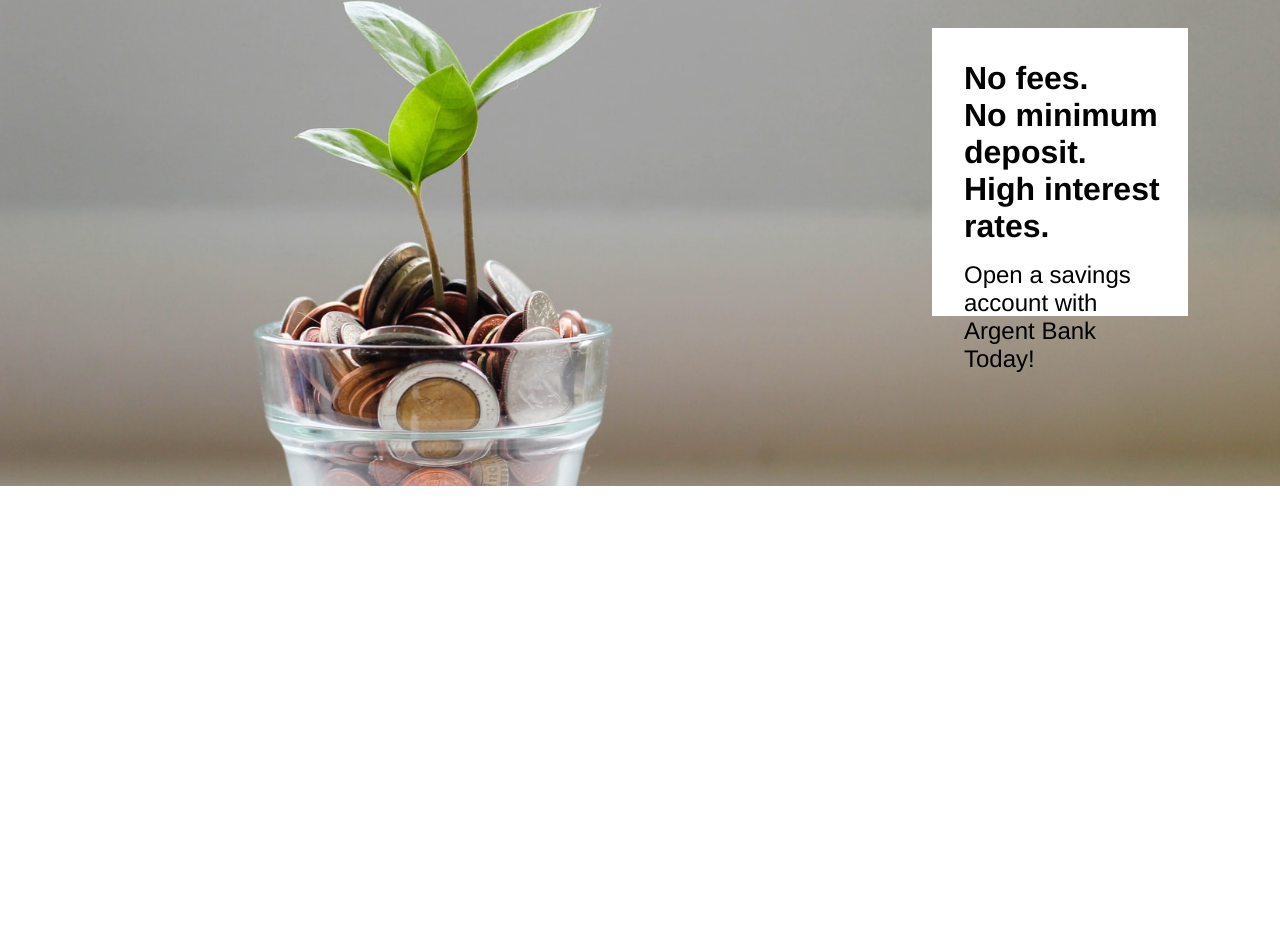
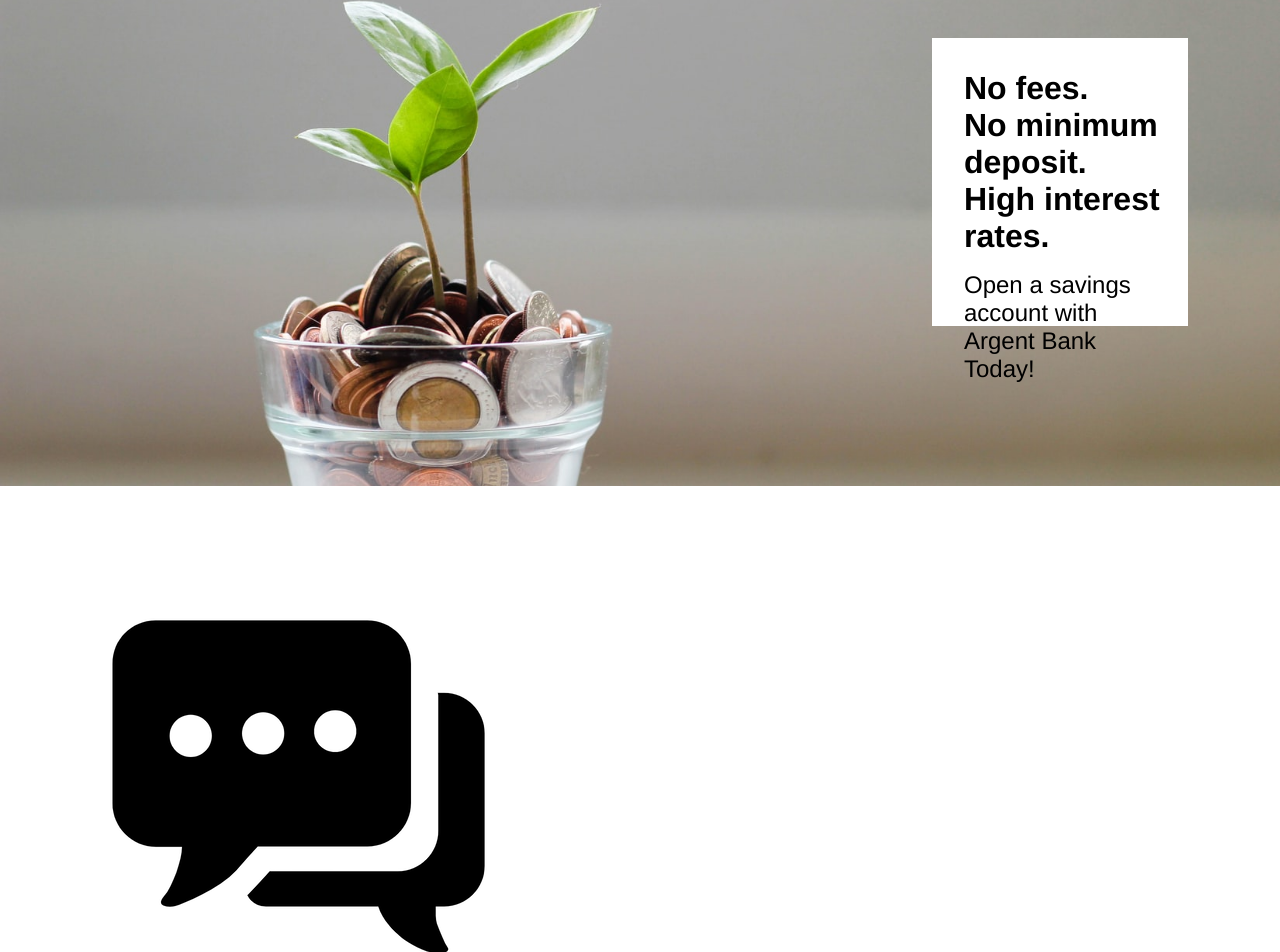
Before and after one commit to damodred53/argent_bank, a React (Create React App) app in the folder argent_bank/Front-end/: page / in a window 1280 px wide. Shown: the part 144-1096 px from the top of the page. Before the commit the page ends 800 px from the top, so only its background shows below. Built offline with nearby package versions, Linux system fonts and the light colour scheme; a web font is replaced by a local one.

Commit message:
suite intégration landingPage en react

```diff
--- /dev/null
+++ b/argent_bank/Front-end/public/dataBaseLandPage.json
@@ -0,0 +1,14 @@
+[
+  {
+      "title": "You are our #1 priority",
+      "textContent": "Need to talk to a representative? You can get in touch through our 24/7 chat or through a phone call in less than 5 minutes."
+  },
+  {
+      "title": "More savings means higher rates",
+      "textContent": "The more you save with us, the higher your interest rate will be!"
+  },
+  {
+      "title": "Security you can trust",
+      "textContent": "We use top of the line encryption to make sure your data and money is always safe."
+  }
+]
--- a/argent_bank/Front-end/sass/base/base.scss
+++ b/argent_bank/Front-end/sass/base/base.scss
@@ -1,3 +1,3 @@
-body, h1 {
+body, h1, p {
     margin: 0%;
 }
--- a/argent_bank/Front-end/sass/components/Banner.scss
+++ b/argent_bank/Front-end/sass/components/Banner.scss
@@ -13,7 +13,7 @@
     &_article {
         position: absolute;
         margin: 2rem;
-        top: 60px;
+        top: 70px;
         right: 60px;
         background-color: $backgroundmaincolor;
         width: 20%;
@@ -36,7 +36,7 @@
             position: relative;
             left: 2rem;
             font-size: 1.5rem;
-            padding-top: 1.5rem;
+            padding-top: 3rem;
             width: 70%;
             font-family: Avenir, Helvetica, Arial, sans-serif;
         }
--- a/argent_bank/Front-end/src/App.js
+++ b/argent_bank/Front-end/src/App.js
@@ -1,12 +1,14 @@
 import Header from './components/header/Header.jsx';
 import Banner from "./components/banner/Banner.jsx";
 import './App.css';
+import Slogan from './components/slogan/Slogans.jsx';
 
 function App() {
   return (
     <div className="App">
       <Header />
       <Banner />
+      <Slogan />
     </div>
   );
 }
--- a/argent_bank/Front-end/src/components/banner/Banner.jsx
+++ b/argent_bank/Front-end/src/components/banner/Banner.jsx
@@ -7,9 +7,9 @@ const Banner  = () => {
             <article className="banner_article">
 
                 <div className="banner_article_quotes">
-                    <quote>No fees.</quote>
-                    <quote>No minimum deposit.</quote>
-                    <quote>High interest rates.</quote>
+                    <p>No fees.</p>
+                    <p>No minimum deposit.</p>
+                    <p>High interest rates.</p>
                 </div>
 
                 <div className="banner_article_paragraph">
--- /dev/null
+++ b/argent_bank/Front-end/src/components/card/CardsLandingPages.jsx
@@ -0,0 +1,15 @@
+import React from "react";
+
+const CardsLandingPages = ({index, data, pictures}) => {
+
+    console.log(data)
+    return (
+        <article>
+            <img src={pictures[index]} alt={data.title} />
+            <h2>{data.title}</h2>
+            <p>{data.textContent}</p>
+        </article>
+    )
+}
+
+export default CardsLandingPages;
--- /dev/null
+++ b/argent_bank/Front-end/src/components/slogan/Slogans.jsx
@@ -0,0 +1,43 @@
+
+import React from "react";
+import { useEffect, useState } from "react";
+import ServicesToExport from "../../services/Services.jsx";
+import CardsLandingPages from "../card/CardsLandingPages.jsx";
+import Dialogue from "../../assets/icon-chat.png";
+import Billet from "../../assets/icon-money.png";
+import Bouclier from "../../assets/icon-security.png";
+
+
+
+
+const Slogans = () => {
+
+    const [data, setData] = useState([]);
+    const [pictures, setPictures] = useState([]);
+
+    useEffect(() => {
+
+        const fetchData = async () => {
+
+            try {
+                const response = await ServicesToExport.getDataLandingPage();
+                setData(response)
+                setPictures([Dialogue, Billet, Bouclier])
+            } catch (error) {
+                console.log('impossible d\'afficher les données de la page d\'accueil', error);
+            }
+        }
+
+        fetchData()
+}, [])
+
+
+    return (
+        <div>{data && data.length > 0 && (data.map((item, index) => {
+            return <CardsLandingPages key={index} index={index} data={item} pictures={pictures} />
+}))}</div>
+
+    )
+}
+
+export default Slogans;
--- /dev/null
+++ b/argent_bank/Front-end/src/services/Services.jsx
@@ -0,0 +1,21 @@
+export const getDataLandingPage = async () => {
+    try {
+        const response = await fetch("./dataBaseLandPage.json"); // Utilisez le chemin vers le fichier JSON
+        if (response.ok) {
+            const data = await response.json();
+            console.log(data);
+            return data;
+        } else {
+            throw new Error("Impossible de récupérer les données");
+        }
+    } catch(error) {
+        console.error('Impossible d\'afficher les données de la page d\'accueil', error);
+        return null;
+    }
+}
+
+const ServicesToExport = {
+    getDataLandingPage
+};
+
+export default ServicesToExport;
```
Also changed, not shown: 1 other file (tests, documents, lock files or other folders).
